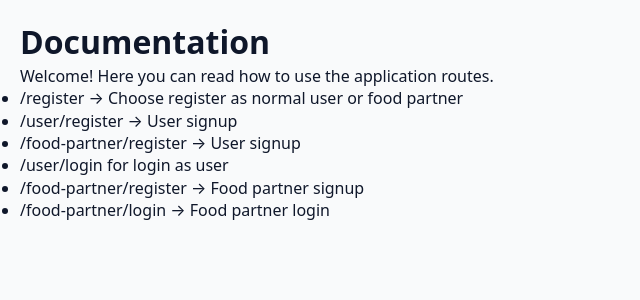
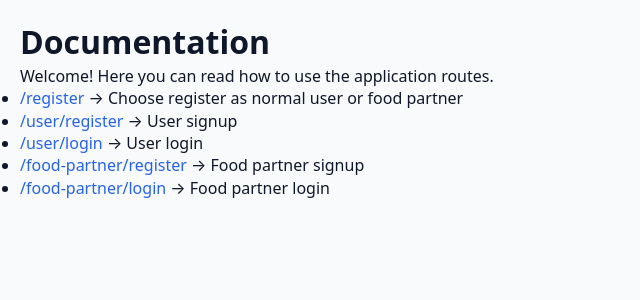
Before and after one commit to SheikhUzairRaza/reelbites, a React (Vite) app: page /docs in a window 1280 px wide. Shown: the top 300 px of the page, without its empty margins (0-640 px from the left). Built offline with nearby package versions, Linux system fonts and the light colour scheme.

Commit message:
Add Link to docs page

```diff
--- a/src/pages/general/Docs.jsx
+++ b/src/pages/general/Docs.jsx
@@ -1,4 +1,5 @@
 import React from "react";
+import { Link } from 'react-router-dom';
 
 const Docs = () => {
   return (
@@ -7,13 +8,17 @@ const Docs = () => {
       <p>Welcome! Here you can read how to use the application routes.</p>
 
       <ul>
-        <li>/register → Choose register as normal user or food partner</li>
-        <li>/user/register → User signup</li>
-        <li>/food-partner/register → User signup</li>
-        <li>/user/login for login as user</li>
-        <li>/food-partner/register → Food partner signup</li>
-        <li>/food-partner/login → Food partner login</li>
-      </ul>
+  <li><Link to="/register">/register</Link> → Choose register as normal user or food partner</li>
+
+  <li><Link to="/user/register">/user/register</Link> → User signup</li>
+
+  <li><Link to="/user/login">/user/login</Link> → User login</li>
+
+  <li><Link to="/food-partner/register">/food-partner/register</Link> → Food partner signup</li>
+
+  <li><Link to="/food-partner/login">/food-partner/login</Link> → Food partner login</li>
+</ul>
+
     </div>
   );
 };
```
